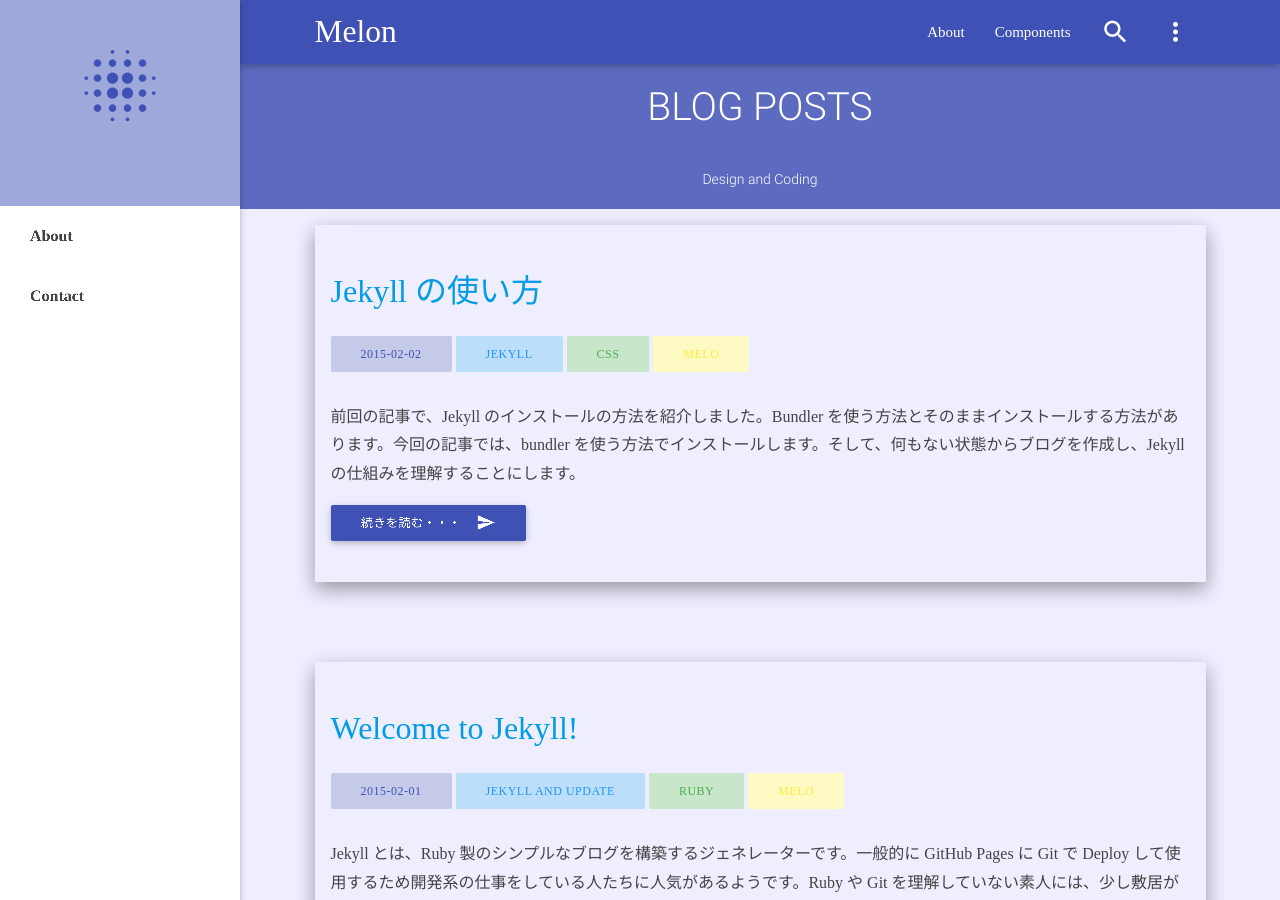
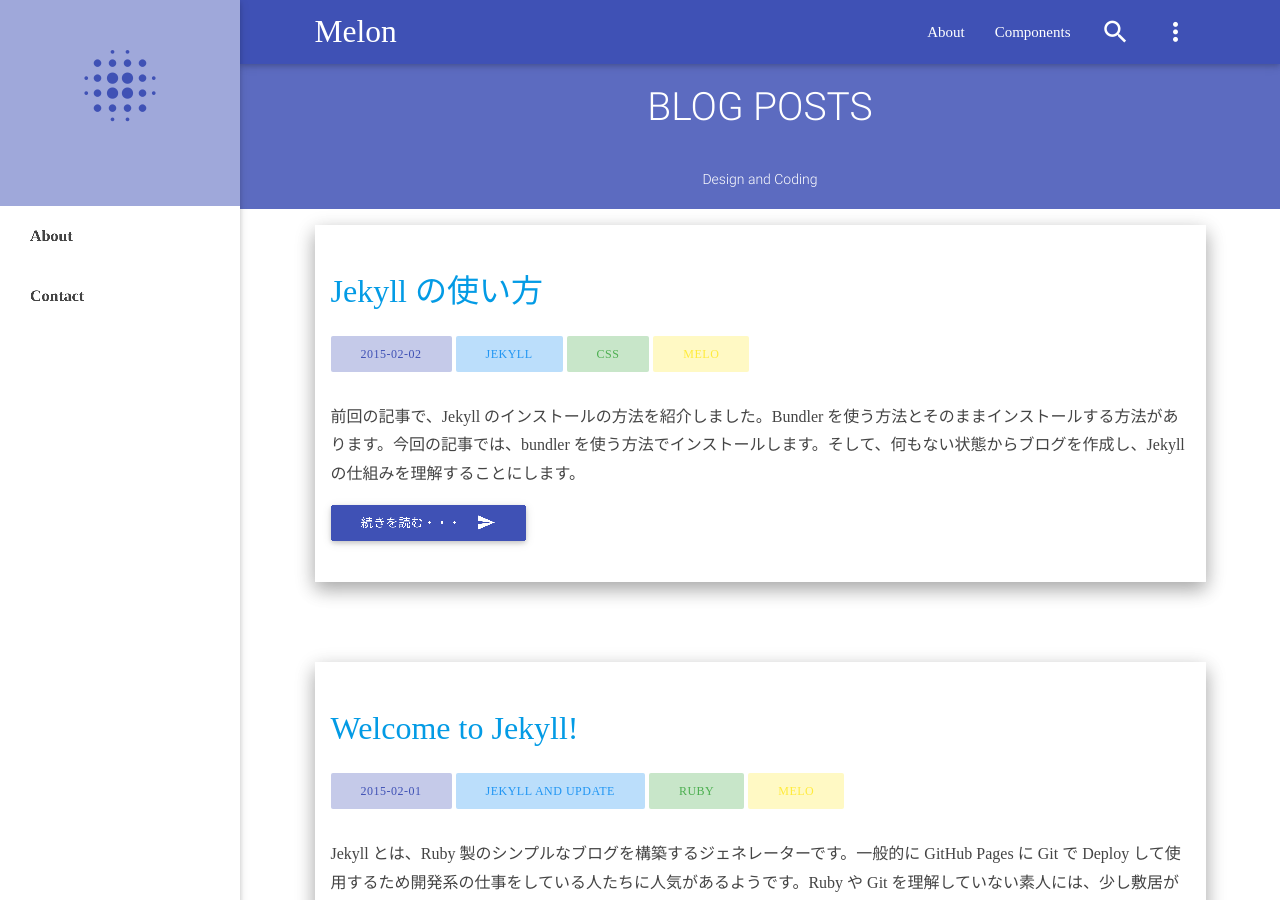
Before and after one commit to melolemo/melo-jkblog, a Jekyll site: the page built from index.html, in a window 1280 px wide and 900 px high. Built offline with Jekyll 4.4.1, drawn with Linux system fonts in a browser that asks for light colours; Markdown is read by kramdown in place of the engine named in the settings; the list of posts is cut into pages by our own code.

Commit message:
main background 変更

```diff
--- a/_sass/_base.scss
+++ b/_sass/_base.scss
@@ -9,6 +9,9 @@ body {
   line-height: 1.8em;
   background: #eef;
   color: #444;
+}
+main {
+  background: #fff;
 }
 .btn {
   font-size: 12px;
```
